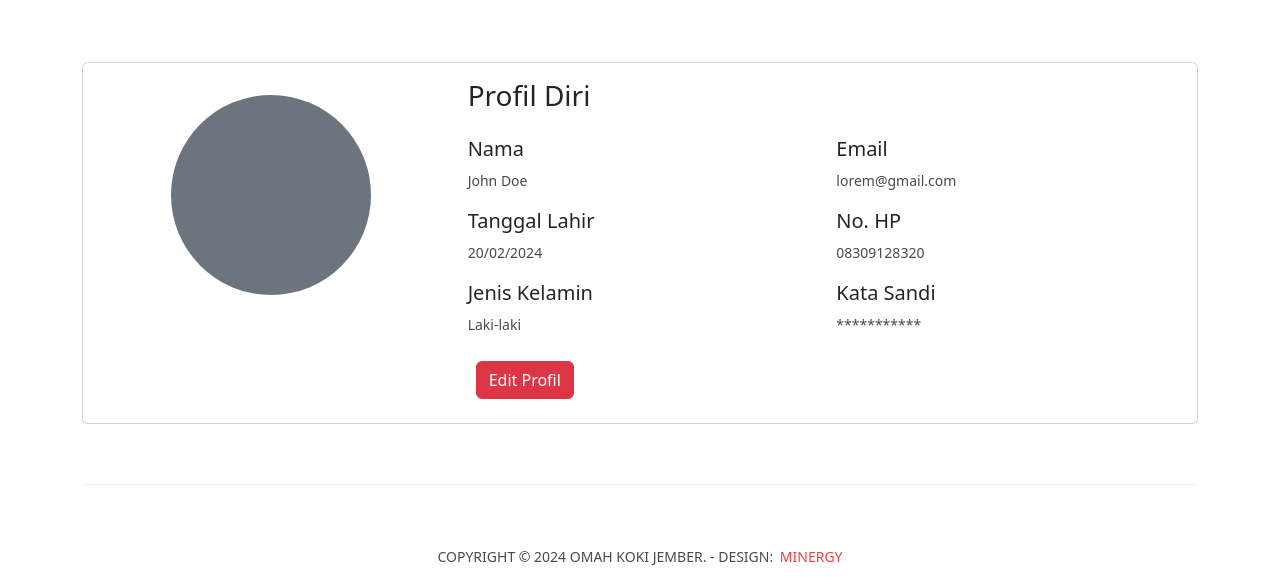
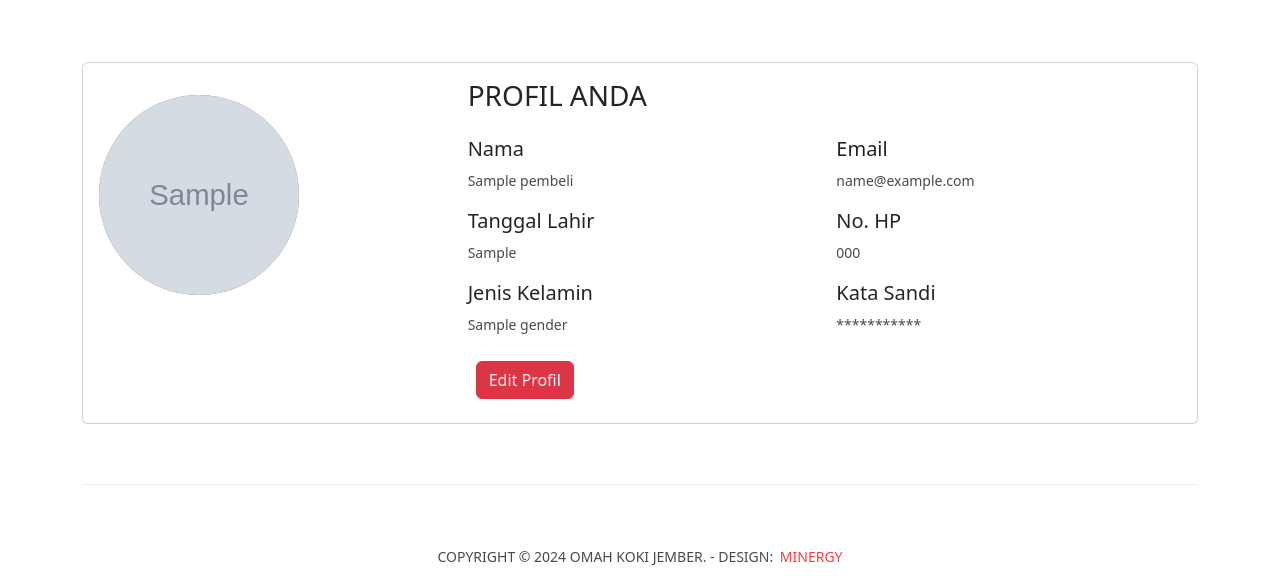
Before and after one commit to MuhammadRamaPradipaWijaya/Omah-Koki-Jember, a Python web app: template templates/profil.html in a window 1280 px wide. Shown: the part 88-665 px from the top of the page. Run offline with Jinja, Linux system fonts and the light colour scheme; the template is opened without the code that fills it: most values are stand-ins (such as "Sample title", 1, 10 or a date in 2020); grey boxes marked "Sample" are stand-in pictures; some libraries are stand-ins or nearby versions.

Commit message:
Update profil.html

```diff
--- a/templates/profil.html
+++ b/templates/profil.html
@@ -6,37 +6,37 @@
         <div class="card-body">
             <div class="row">
                 <div class="col-md-4">
-                    <div style="height: 200px; width: 200px; border-radius: 50%;" class="bg-secondary mx-auto mt-3"></div>
+                    <img src="../static/assets/profil_pembeli/{{pembeli.image}}" alt="" style="height: 200px; width: 200px; border-radius: 50%;" class="bg-secondary mt-3">
                 </div>
                 <div class="col-md-8">
-                    <h3 class="mb-4">Profil Diri</h3>
+                    <h3 class="mb-4">PROFIL ANDA</h3>
 
                     <div class="row">
                         <div class="col-md-6">
                             <div class="mb-3">
                                 <h5>Nama</h5>
-                                <p>John Doe</p>
+                                <p>{{pembeli.nama}}</p>
                             </div>
 
                             <div class="mb-3">
                                 <h5>Tanggal Lahir</h5>
-                                <p>20/02/2024</p>
+                                <p>{{pembeli.tglLahir}}</p>
                             </div>
 
                             <div class="mb-3">
                                 <h5>Jenis Kelamin</h5>
-                                <p>Laki-laki</p>
+                                <p>{{pembeli.gender}}</p>
                             </div>
                         </div>
                         <div class="col-md-6">
                             <div class="mb-3">
                                 <h5>Email</h5>
-                                <p>lorem@gmail.com</p>
+                                <p>{{pembeli.email}}</p>
                             </div>
 
                             <div class="mb-3">
                                 <h5>No. HP</h5>
-                                <p>08309128320</p>
+                                <p>{{pembeli.telepon}}</p>
                             </div>
 
                             <div class="mb-3">
@@ -61,8 +61,10 @@
 
 <header>
     <!-- Modal -->
+
 <div class="modal fade" id="profil" tabindex="-1" aria-labelledby="exampleModalLabel" aria-hidden="true">
     <div class="modal-dialog">
+        <form action="" method="POST" enctype="multipart/form-data">
         <div class="modal-content">
             <div class="modal-header">
                 <h5 class="modal-title" id="exampleModalLabel">EDIT</h5>
@@ -71,37 +73,39 @@
             <div class="modal-body">
                 <div class="mb-3">
                     <label for="formFile" class="form-label">Profil</label>
-                    <input class="form-control" type="file" id="formFile">
+                    <input class="form-control" type="file" id="formFile" name="image" accept=".jpeg, .png, .jpg">
                 </div>
                 <div class="mb-3">
                     <label for="bankName" class="form-label">Nama</label>
-                    <input type="text" class="form-control" id="bankName">
+                    <input type="text" class="form-control" id="bankName" name="nama" value="{{ pembeli.nama }}">
                 </div>
                 <div class="mb-3">
                     <label for="birthDate" class="form-label">Tanggal Lahir</label>
-                    <input type="date" class="form-control" id="birthDate">
+                    <input type="date" class="form-control" id="birthDate" name="tglLahir" value="{{ pembeli.tglLahir}}">
                 </div>
                 <div class="mb-3">
                     <label for="gender" class="form-label">Jenis Kelamin</label>
-                    <select class="form-select form-select-sm mb-3" aria-label=".form-select-sm example">
-                        <option value="1">Laki-laki</option>
-                        <option value="2">Perempuan</option>
+                    <select class="form-select form-select-sm mb-3" name="gender" aria-label=".form-select-sm example">
+                        <option value="" hidden>Pilih</option>
+                        <option value="Laki-Laki" {{ 'selected' if session['gender'] == 'Laki-laki' }}>Laki-laki</option>
+                        <option value="perempuan" {{ 'selected' if session['gender'] == 'Perempuan' }}>Perempuan</option>
                     </select>
                 </div>
                 <div class="mb-3">
                     <label for="phoneNumber" class="form-label">No HP</label>
-                    <input type="text" class="form-control" id="phoneNumber">
+                    <input type="text" class="form-control" id="phoneNumber" name="telepon" value="{{ pembeli.telepon }}">
                 </div>
                 <div class="mb-3">
                     <label for="password" class="form-label">Kata Sandi</label>
-                    <input type="password" class="form-control" id="password">
+                    <input type="password" class="form-control" id="password" name="password">
                 </div>
             </div>
             <div class="modal-footer">
                 <button type="button" class="btn btn-secondary rounded-pill m-2"
                     data-bs-dismiss="modal">Tutup</button>
-                <button type="button" class="btn btn-danger rounded-pill m-2">Simpan</button>
+                <button type="submit" class="btn btn-danger rounded-pill m-2">Simpan</button>
             </div>
+            </form>
         </div>
     </div>
 </div>
```
